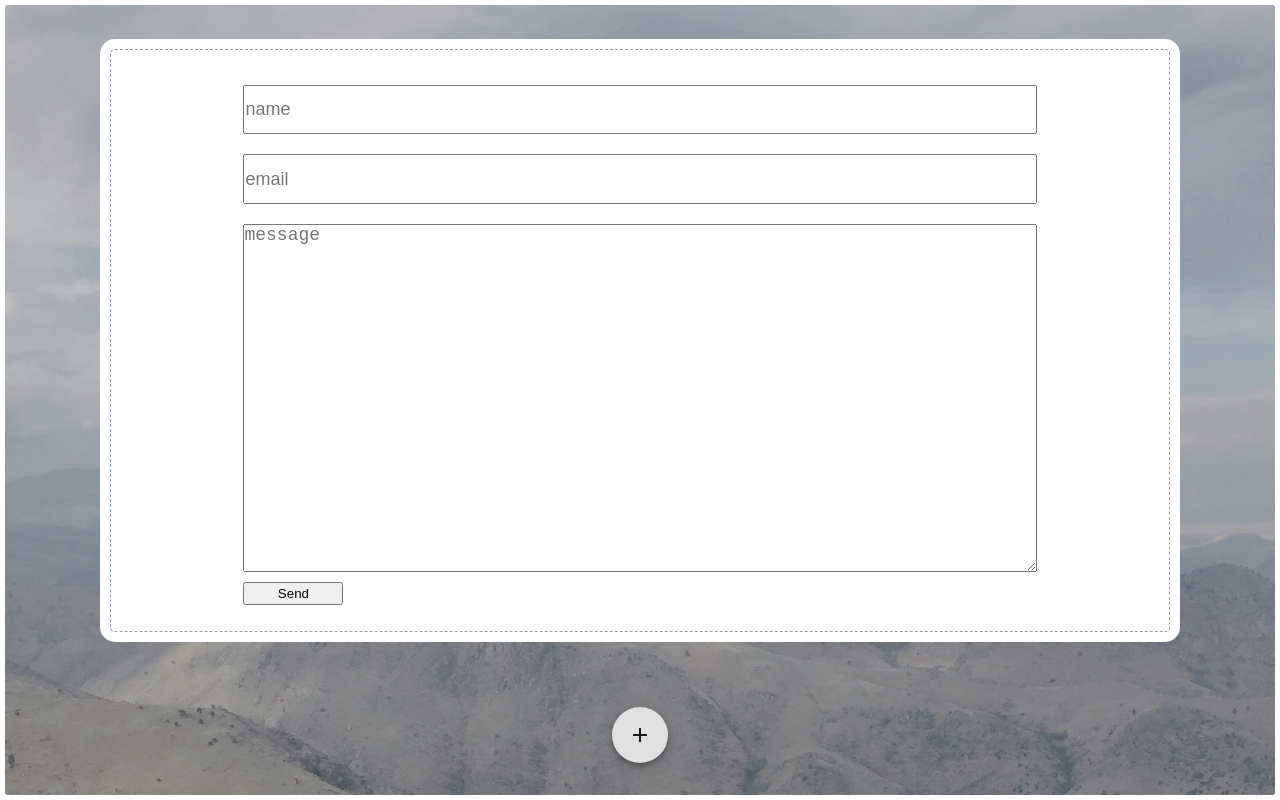
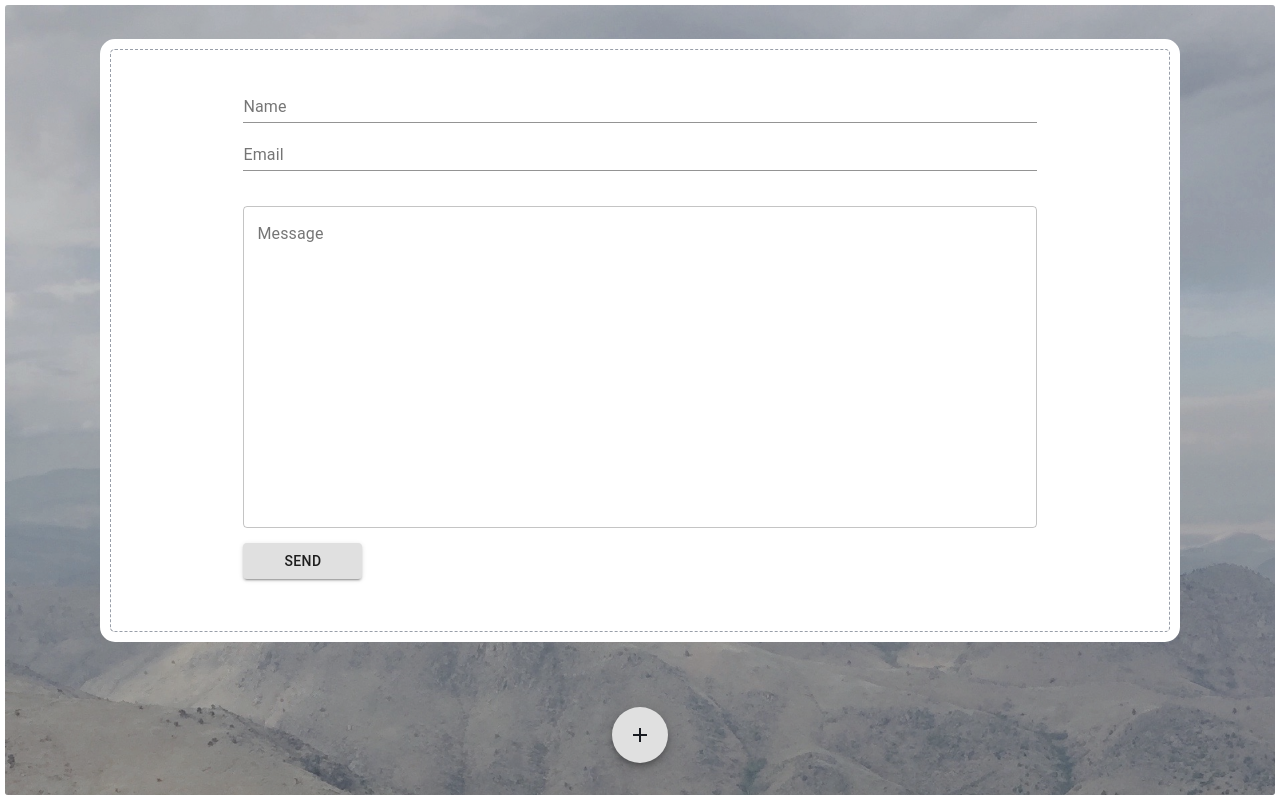
Before and after one commit to robpwatkins/robpwatkins, a React (Create React App) app: page /contact in a window 1280 px wide. Built offline with nearby package versions, Linux system fonts and the light colour scheme.

Commit message:
everythings to 480 and postcards got material uiiiiii

```diff
--- a/src/components/Contact.css
+++ b/src/components/Contact.css
@@ -81,21 +81,20 @@
   height: 100%;
 }
 
-input, textarea {
+/* input, textarea {
   font-size: 18px;
   margin: 10px 0;
-  /* border-radius: 3px; */
-}
+} */
 
-input {
+/* input {
   height: 10%;
 }
 
 textarea {
   height: 70%;
-}
-
+} */
+/*
 button {
   width: 100px;
   height: 25px;
-}
+} */
--- a/src/components/Contact.js
+++ b/src/components/Contact.js
@@ -1,5 +1,6 @@
 import React from 'react';
 import './Contact.css';
+import { TextField, Button } from '@material-ui/core';
 
 const Contact = () => {
   return (
@@ -13,10 +14,21 @@ const Contact = () => {
           </div>
           <div className="postcard-right">
             <form action="">
-              <input placeholder="name" type="text" />
-              <input placeholder="email" type="text" />
-              <textarea placeholder="message" name="" id="" cols="30" rows="10"></textarea>
-              <button>Send</button>
+              <TextField label="Name"></TextField>
+              <TextField
+                style={{marginBottom: "35px"}}
+                label="Email"
+                ></TextField>
+              <TextField
+                label="Message"
+                multiline
+                rows={15}
+                variant="outlined"
+                ></TextField>
+              <Button
+                variant="contained"
+                style={{width: "15%", marginTop: "15px"}}
+                >Send</Button>
             </form>
           </div>
         </div>
```
